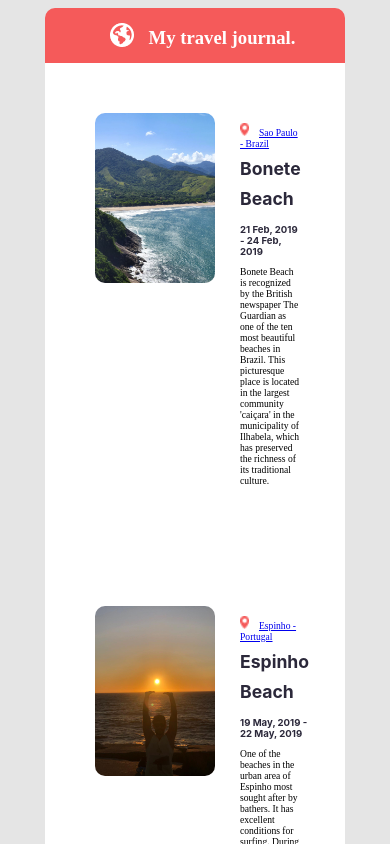
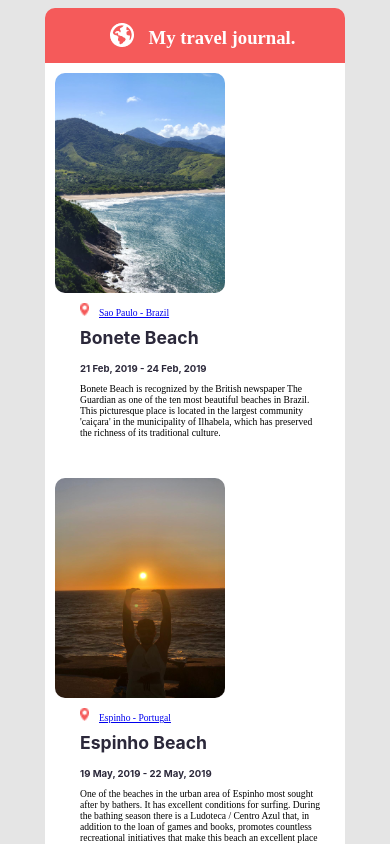
Before and after one commit to MichelPomerantzeff/traveljournal, a React (Create React App) app: page / in a window 390 px wide. Shown: the top 844 px of the page. Built offline with nearby package versions, Linux system fonts and the light colour scheme.

Commit message:
responsivity update

```diff
--- a/src/style.css
+++ b/src/style.css
@@ -80,6 +80,7 @@ body{
 
     .container{
         width: 500px;
+        padding: 30px;
     }
 
     .img{
@@ -113,12 +114,15 @@ body{
     }
 
     .container{
+        flex-direction: column;
         width: 300px;
+        padding: 10px;
+
     }
 
     .img{
-        width: 120px;
-        height: 170px;
+        width: 170px;
+        height: 220px;
     }
 
     .locationUrl{
```
